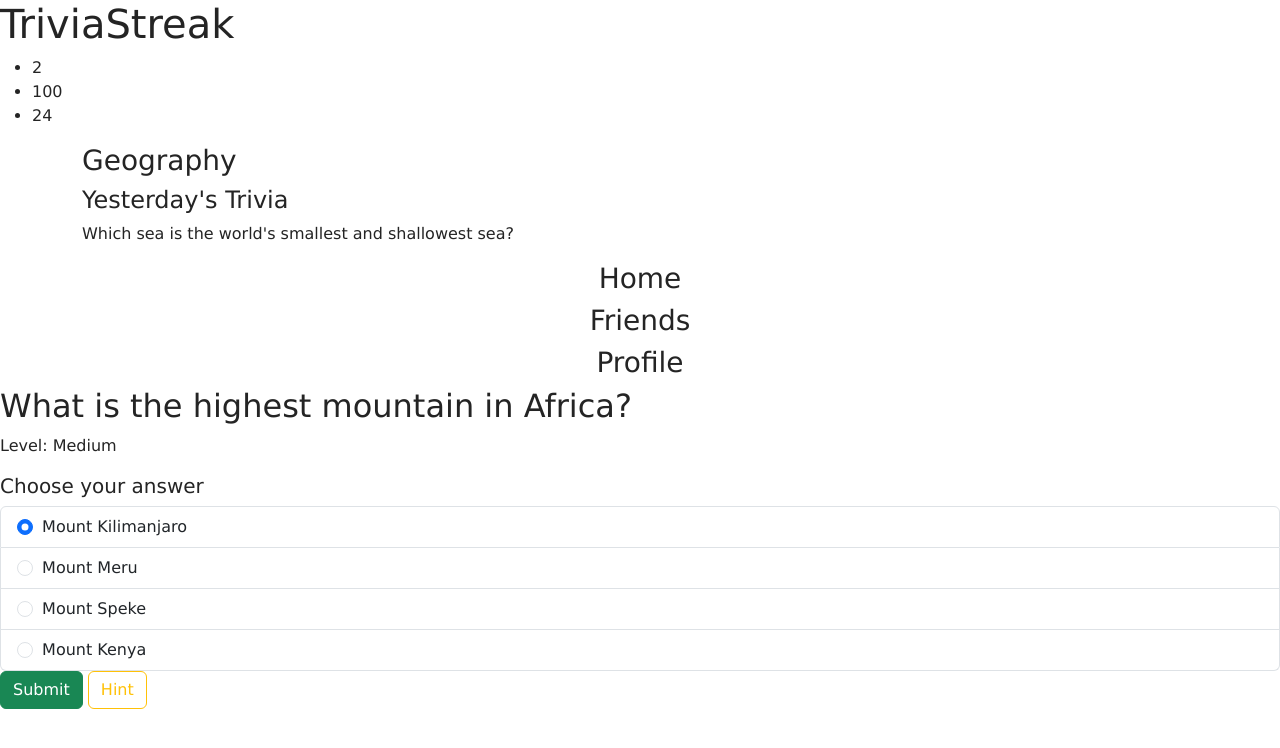
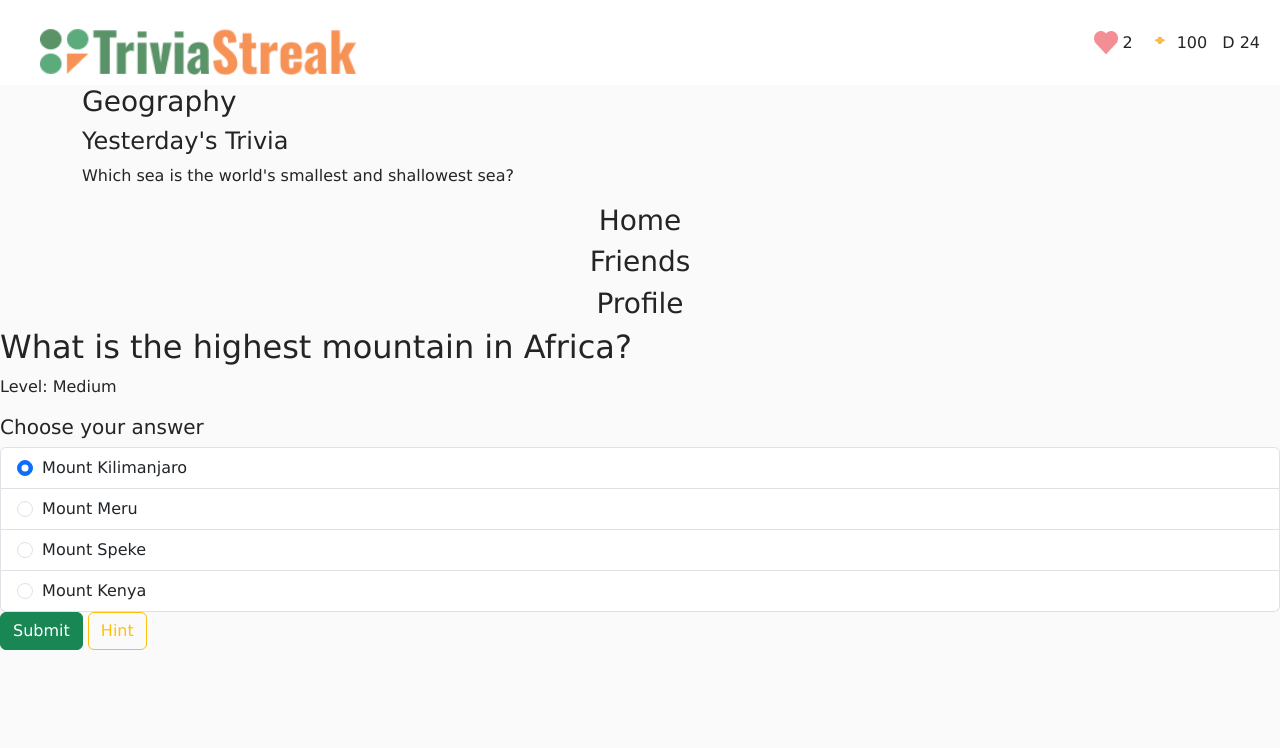
Before and after one commit to YevgeniaMinchuk/mi349-final, a plain HTML site: page index.html in a window 1280 px wide. Drawn offline with nearby package versions, Linux system fonts and the light colour scheme.

Commit message:
Add images, add styling to header

```diff
--- a/index.html
+++ b/index.html
@@ -10,16 +10,18 @@
 </head>
 <body>
     <header>
-        <h1>TriviaStreak</h1>
-        <ul>
-            <li>
-                2
+        <img class="logo" src="/images/TriviaStreakLogo.png" alt="TriviaStreak logo">
+        <ul class="nav justify-content-end">
+            <li class="nav-item">
+              <img class="icon" src="/images/Union.png">
+              <p>2</p>
             </li>
-            <li>
-                100
+            <li class="nav-item">
+              <img class="icon" src="/images/Gem.png">
+              <p>100</p>
             </li>
-            <li>
-                24
+            <li class="nav-item">
+                <p>D 24</p>
             </li>
         </ul>
     </header>
--- a/style.css
+++ b/style.css
@@ -1,5 +1,5 @@
 html, body {
-    background-color: #ffff;
+    background-color: #FAFAFA;
     margin: 0;
     padding: 0;
 }
@@ -8,3 +8,46 @@ body {
     font-family: Verdana, Oswald, Tahoma, sans-serif;
     color: #242424;
 }
+
+header {
+    display: flex;
+    justify-content: space-between;
+    align-items: center;
+    padding: 10px 20px;
+    box-sizing: border-box;
+    background-color: #FFFF;
+}
+
+.logo {
+    padding: 0 20px;
+    width: 30%;
+}
+
+.logo-text {
+    margin-right: auto;
+    font-size: 2rem;
+}
+
+.nav {
+    display: flex;
+    align-items: center;
+    list-style: none;
+    margin: 0;
+    padding: 0;
+}
+
+.nav-item {
+    display: flex;
+    align-items: center;
+    margin-left: 15px;
+}
+
+.nav-item img {
+    width: 24px;
+    height: 24px;
+    margin-right: 5px;
+}
+
+.nav-item p {
+    margin: 0;
+}
```
Also changed, not shown: images/FriendsIcon.png (added), images/Gem.png (added), images/HomeIcon.png (added), images/Logo.png (added), images/ProfileIcon.png (added), images/TriviaStreakLogo.png (added), images/Union.png (added).
